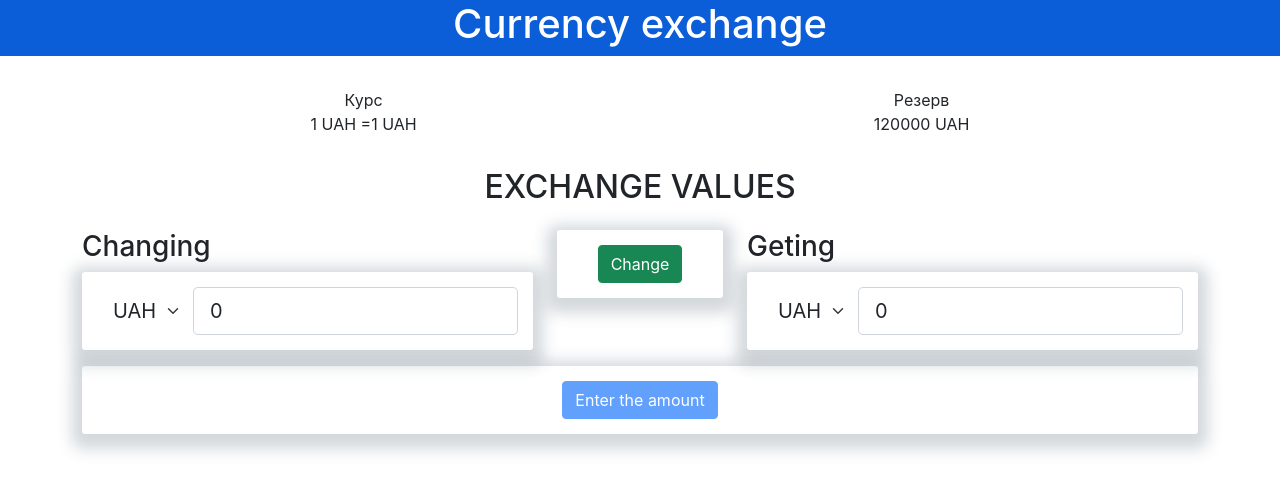
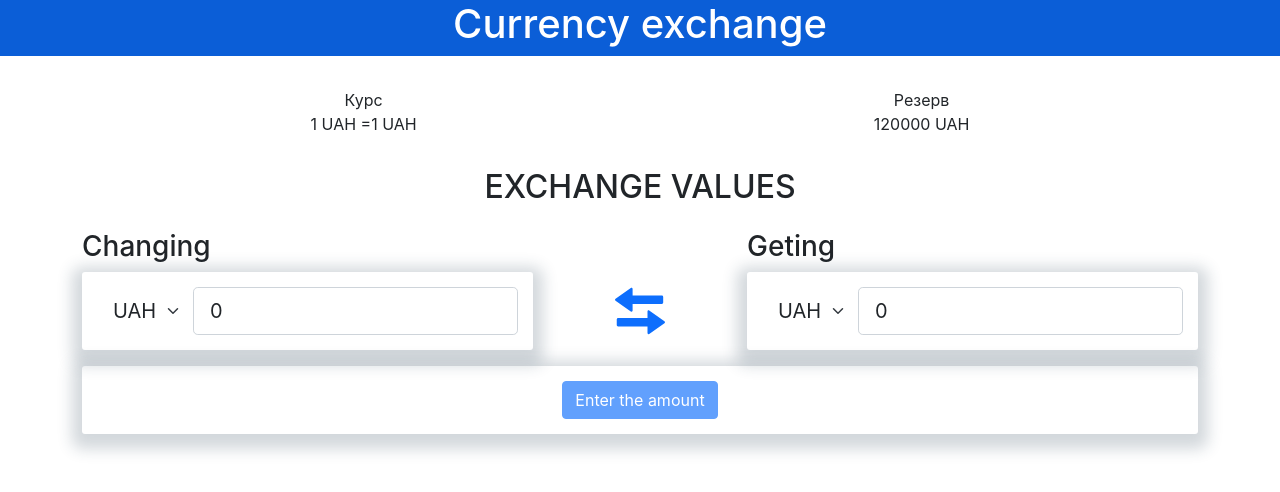
Before and after one commit to AlexeySapr/goit-react-currency-exchange, a React (Create React App) app: page / in a window 1280 px wide. Shown: the top 492 px of the page. Built offline with nearby package versions, Linux system fonts and the light colour scheme.

Commit message:
Update styles

```diff
--- a/src/App.js
+++ b/src/App.js
@@ -47,11 +47,9 @@ const App = () => {
           </Section>
         </Row>
 
-        {/* *********************** */}
         <Row>
           <MainSection />
         </Row>
-        {/* *********************** */}
 
         <Row>
           <Section>
--- /dev/null
+++ b/src/components/changeBtn/ChangeBtn.js
@@ -0,0 +1,20 @@
+import { useDispatch } from 'react-redux';
+import * as actions from '../../redux/actions';
+
+import { ReactComponent as ChangeArrows } from './arrows-svgrepo-com.svg';
+import s from './ChangeBtn.module.css';
+
+const ChangeBtn = () => {
+  const dispatch = useDispatch();
+  return (
+    <button
+      type="button"
+      className={s.button}
+      onClick={() => dispatch(actions.changeCurrency())}
+    >
+      <ChangeArrows className={s.arrows} width="50" />
+    </button>
+  );
+};
+
+export default ChangeBtn;
--- /dev/null
+++ b/src/components/changeBtn/ChangeBtn.module.css
@@ -0,0 +1,15 @@
+.button {
+  background-color: inherit;
+  border: none;
+  fill: var(--primary-color);
+  cursor: pointer;
+}
+
+.arrows {
+  fill: #0d6efd;
+}
+
+.arrows:focus,
+.arrows:hover {
+  fill: #0b5ed7;
+}
--- a/src/components/mainSection/MainSection.js
+++ b/src/components/mainSection/MainSection.js
@@ -2,9 +2,11 @@ import { useSelector, useDispatch } from 'react-redux';
 import * as selectors from '../../redux/selectors';
 import * as actions from '../../redux/actions';
 
-import { Col, Button } from 'react-bootstrap';
+import { Col } from 'react-bootstrap';
 import ExpenseCard from '../expenseCard/ExpenseCard';
-import FormCard from '../formCard/FormCard';
+import ChangeBtn from '../changeBtn/ChangeBtn';
+
+import s from './MainSection.module.css';
 
 const MainSection = () => {
   const changingCurrency = useSelector(selectors.getСhangingCurrency);
@@ -19,6 +21,12 @@ const MainSection = () => {
     <>
       <Col md={5}>
         <h3>Сhanging</h3>
+      </Col>
+      <Col md={2}></Col>
+      <Col md={5}>
+        <h3>Geting</h3>
+      </Col>
+      <Col md={5}>
         <ExpenseCard
           selectCurrency={changingCurrency}
           currencyValue={changingValue}
@@ -28,18 +36,11 @@ const MainSection = () => {
           handleValue={value => dispatch(actions.changeFromValue(value))}
         />
       </Col>
-      <Col md={2}>
-        <FormCard>
-          <Button
-            variant="success"
-            onClick={() => dispatch(actions.changeCurrency())}
-          >
-            Change
-          </Button>
-        </FormCard>
+      <Col md={2} className={s.alingBtn}>
+        <ChangeBtn />
       </Col>
+
       <Col md={5}>
-        <h3>Geting</h3>
         <ExpenseCard
           selectCurrency={getingCurrency}
           currencyValue={getingValue}
--- /dev/null
+++ b/src/components/mainSection/MainSection.module.css
@@ -0,0 +1,5 @@
+.alingBtn {
+  display: flex;
+  align-items: center;
+  justify-content: center;
+}
```
Also changed, not shown: src/components/changeBtn/arrows-svgrepo-com.svg (added).
